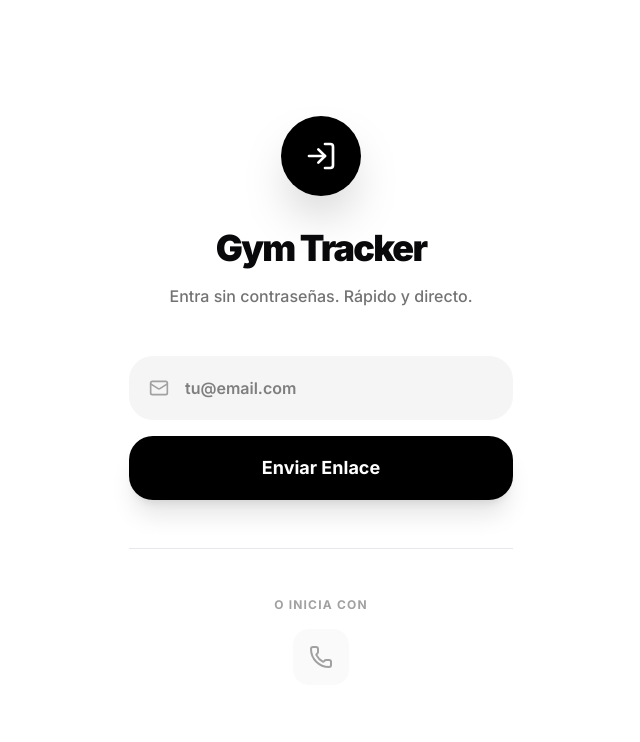
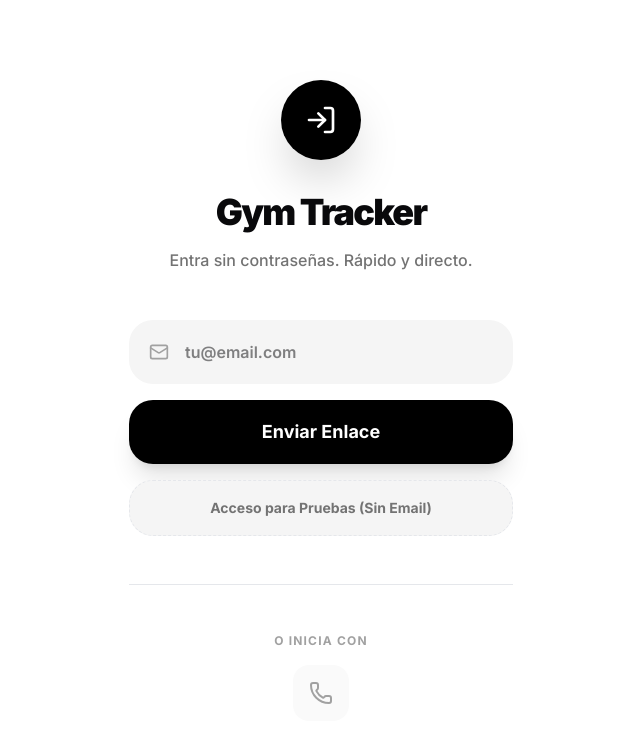
Before and after one commit to Angel-SimpleIT/Gym-Tracker, a Next.js app: page /auth in a window 1280 px wide. Shown: the top 742 px of the page, without its empty margins (319-959 px from the left). Built offline with nearby package versions, Linux system fonts and the light colour scheme; no server answers.

Commit message:
feat: add demo mode bypass for UI verification

```diff
--- a/app/auth/page.tsx
+++ b/app/auth/page.tsx
@@ -30,6 +30,11 @@ export default function AuthPage() {
             setMessage("¡Revisa tu correo! Te enviamos un enlace de acceso.");
         }
         setLoading(false);
+    };
+
+    const handleDemoLogin = () => {
+        localStorage.setItem('demo_access', 'true');
+        router.push('/dashboard');
     };
 
     return (
@@ -70,6 +75,14 @@ export default function AuthPage() {
                     >
                         {loading ? "Enviando..." : "Enviar Enlace"}
                     </button>
+
+                    <button
+                        type="button"
+                        onClick={handleDemoLogin}
+                        className="w-full h-14 bg-neutral-100 dark:bg-neutral-900 text-neutral-500 rounded-3xl font-bold text-sm hover:bg-neutral-200 dark:hover:bg-neutral-800 transition-colors border border-dashed border-neutral-300 dark:border-white/5"
+                    >
+                        Acceso para Pruebas (Sin Email)
+                    </button>
                 </form>
 
                 {message && (
--- a/app/dashboard/page.tsx
+++ b/app/dashboard/page.tsx
@@ -46,6 +46,19 @@ export default function Dashboard() {
 
     useEffect(() => {
         const checkUser = async () => {
+            // Check for demo bypass
+            const isDemo = localStorage.getItem('demo_access') === 'true';
+            if (isDemo) {
+                const mockUser = {
+                    id: 'demo-user-id',
+                    email: 'demo@gymtracker.com',
+                    user_metadata: { full_name: 'Usuario de Pruebas' }
+                } as any;
+                setUser(mockUser);
+                fetchTasks(mockUser.id, selectedDate);
+                return;
+            }
+
             const { data: { user } } = await supabase.auth.getUser();
             if (!user) {
                 router.push('/auth');
@@ -55,7 +68,7 @@ export default function Dashboard() {
             }
         };
         checkUser();
-    }, [selectedDate]);
+    }, [selectedDate, router]);
 
     const fetchTasks = async (userId: string, date: Date) => {
         setLoading(true);
@@ -194,6 +207,7 @@ export default function Dashboard() {
     };
 
     const handleLogout = async () => {
+        localStorage.removeItem('demo_access');
         await supabase.auth.signOut();
         router.push('/auth');
     };
```
